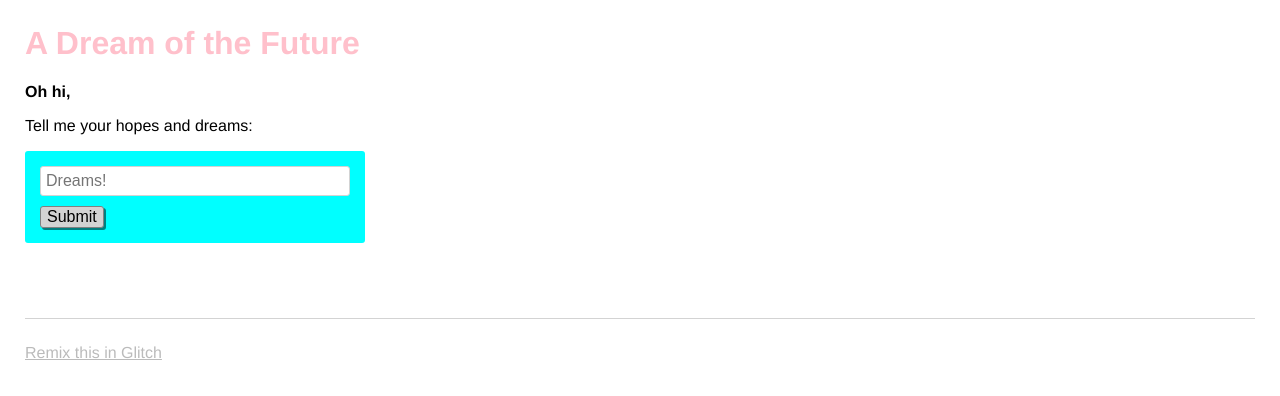
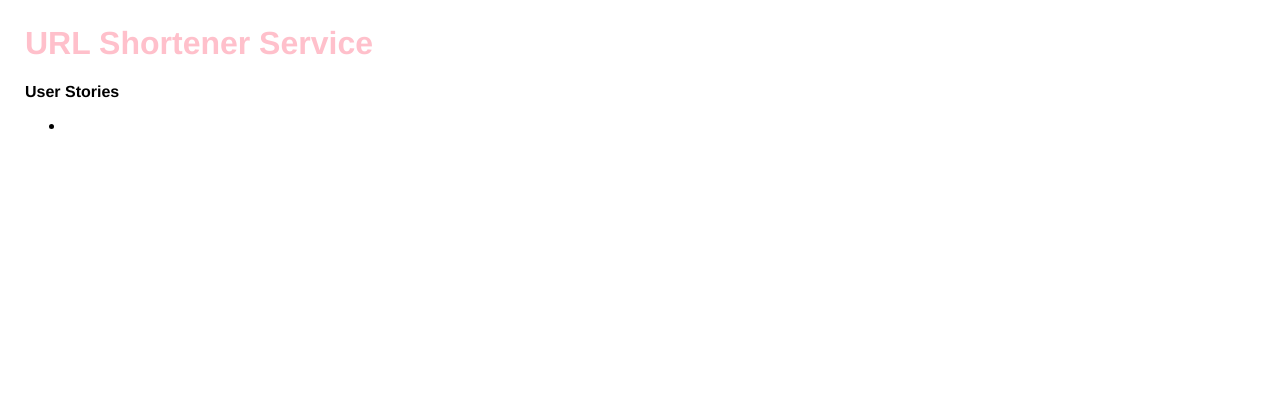
Before and after one commit to codenostic/shorturl-api, a website: page views/index.html in a window 1280 px wide. Drawn offline with nearby package versions, Linux system fonts and the light colour scheme.

Commit message:
🌠🔮 Checkpoint ./README.md:704354/1197 ./views/index.html:704354/556

```diff
--- a/views/index.html
+++ b/views/index.html
@@ -21,34 +21,20 @@
   <body>
     <header>
       <h1>
-        A Dream of the Future
+        URL Shortener Service
       </h1>
     </header>
 
     <main>
-      <p class="bold">Oh hi,</p>
-      <p>Tell me your hopes and dreams:</p>
-      <form>
-        <input type="text" maxlength="100" placeholder="Dreams!">
-        <button type="submit">Submit</button>
-      </form>
-      <section class="dreams">
-        <ul id="dreams">
-        </ul>
-      </section>
+      <p class="bold">User Stories</p>
+      <ul>
+        <li></li>
+      </ul>
     </main>
-
-    <footer>
-      <a href="https://glitch.com">
-        Remix this in Glitch
-      </a>
-    </footer>
 
     <!-- Your web-app is https, so your scripts need to be too -->
     <script src="https://code.jquery.com/jquery-2.2.1.min.js"
             integrity="sha256-gvQgAFzTH6trSrAWoH1iPo9Xc96QxSZ3feW6kem+O00="
             crossorigin="anonymous"></script>
-    <script src="/client.js"></script>
-
   </body>
 </html>
```
